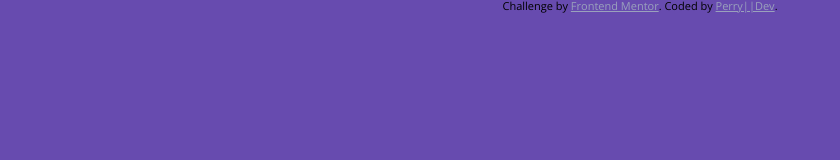
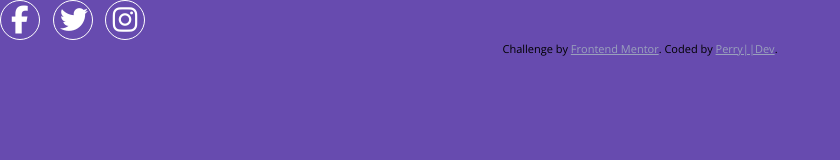
Before and after one commit to perrykwarteng/huddle-landing-page-solution, a plain HTML site: page index.html in a window 1280 px wide. Shown: the whole page, without its empty margins (0-840 px from the left). Drawn offline with nearby package versions, Linux system fonts and the light colour scheme.

Commit message:
building the social icon component

```diff
--- a/Styles/styles.css
+++ b/Styles/styles.css
@@ -50,3 +50,30 @@ p {
   background: var(--color-active);
   color: #fff;
 }
+/* Social icon */
+.socials {
+  display: inline-block;
+  width: 40px;
+  height: 40px;
+  border: 1px solid #fff;
+  border-radius: 50%;
+  margin-right: 1rem;
+  position: relative;
+}
+.socials:hover {
+  border: 1px solid var(--color-active);
+}
+.fa-brands {
+  position: absolute;
+  font-size: 28px;
+  top: 5.4px;
+  left: 10px;
+  color: #fff;
+}
+.fa-brands:hover {
+  color: var(--color-active);
+}
+.fa-twitter,
+.fa-instagram {
+  left: 6.5px;
+}
--- a/index.html
+++ b/index.html
@@ -15,8 +15,13 @@
     <title>
       Frontend Mentor | Huddle landing page with single introductory section
     </title>
+    <script
+      src="https://kit.fontawesome.com/26c7942af8.js"
+      crossorigin="anonymous"
+    ></script>
     <link rel="stylesheet" href="Styles/normalize.css" />
     <link rel="stylesheet" href="Styles/styles.css" />
+
     <!-- Feel free to remove these styles or customise in your own stylesheet 👍 -->
   </head>
   <body>
@@ -26,6 +31,15 @@
   Create connections with your users as you engage in genuine discussion.
 
   Register -->
+    <div class="socials">
+      <i class="fa-brands fa-facebook-f"></i>
+    </div>
+    <div class="socials">
+      <i class="fa-brands fa-twitter"></i>
+    </div>
+    <div class="socials">
+      <i class="fa-brands fa-instagram"></i>
+    </div>
 
     <footer>
       <p class="attribution">
```
